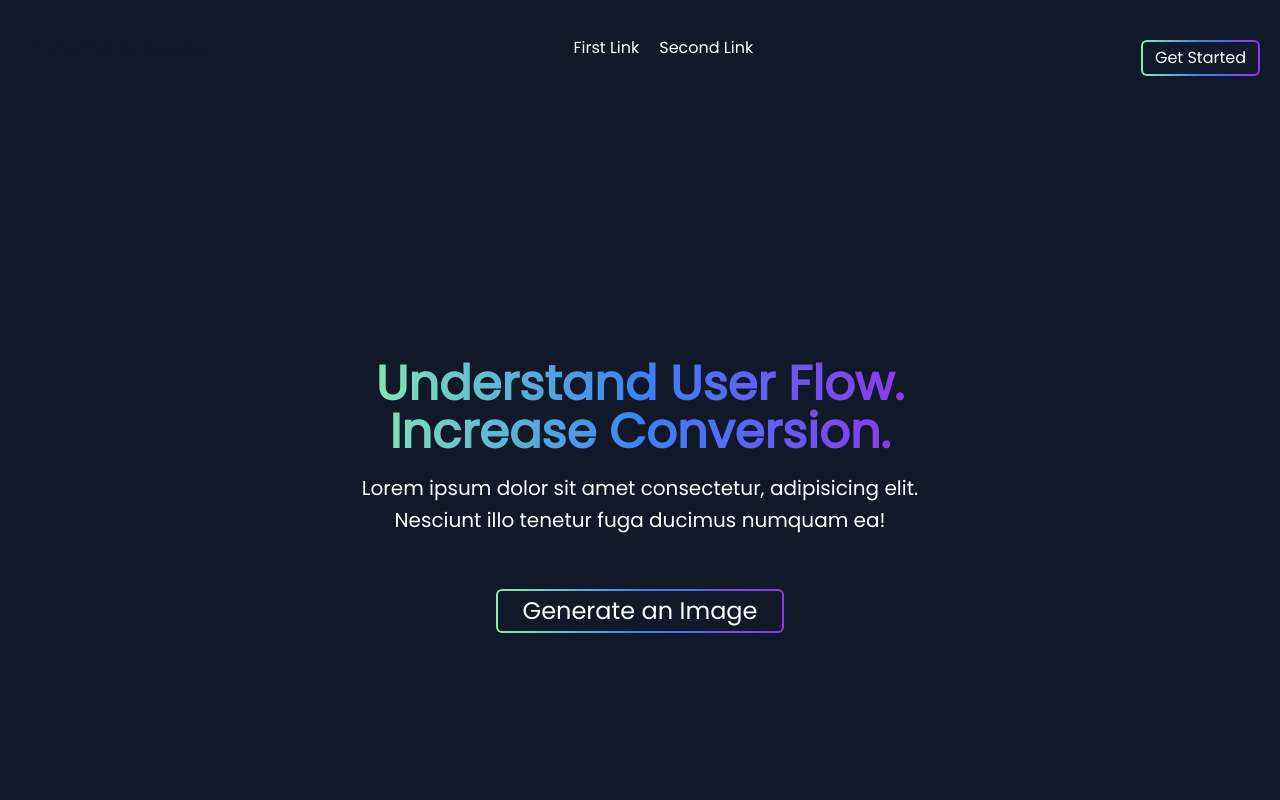
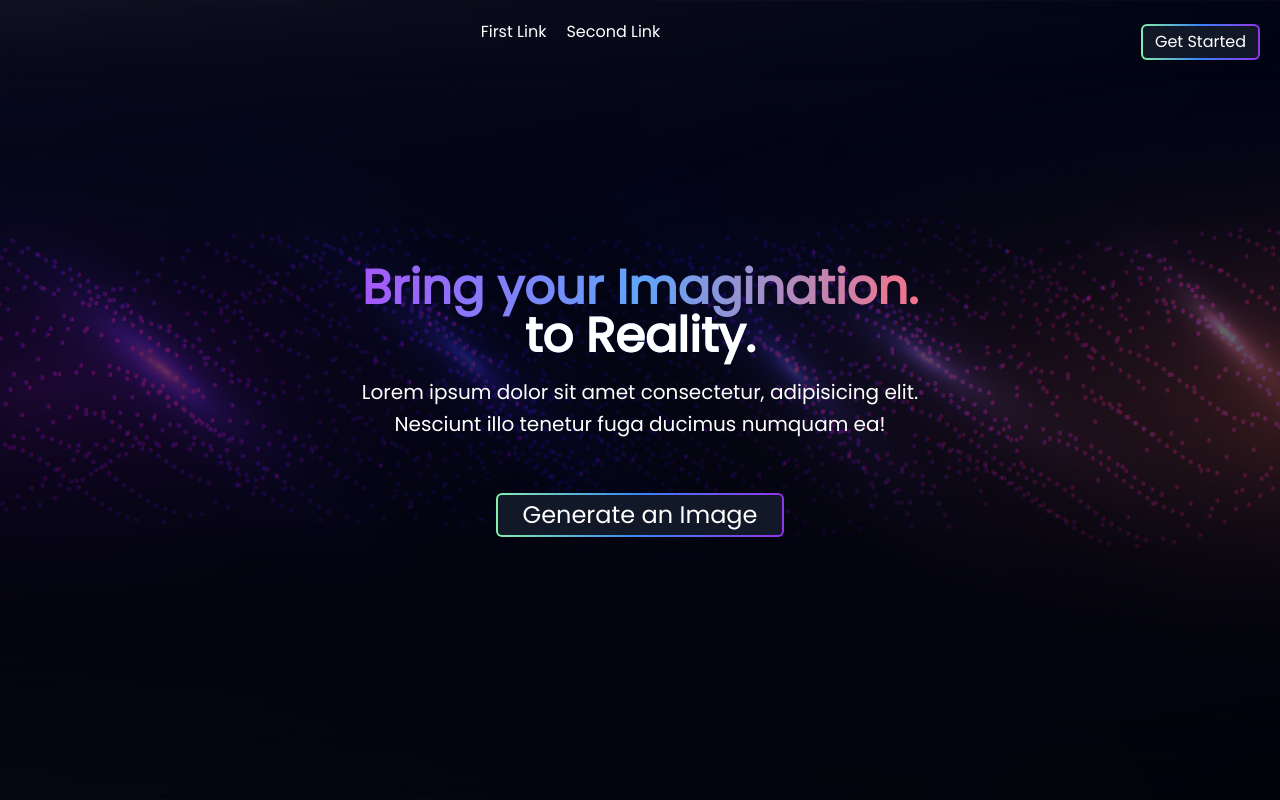
Before and after one commit to TigerEngine124/AI_Image_Generator, a Next.js app: page / in a window 1280 px wide. Shown: the top 800 px of the page. Built offline with nearby package versions, Linux system fonts and the light colour scheme.

Commit message:
push to laptop

```diff
--- a/containers/About.tsx
+++ b/containers/About.tsx
@@ -17,7 +17,7 @@ const cardData = [
 
 const About = () => {
     return (
-        <section className="w-screen h-full text-white bg-gray-900">
+        <section className="w-screen h-full text-white">
             <div className="flex flex-col justify-evenly items-center">
                 <h1 className="text-3xl font-extrabold text-transparent sm:text-5xl bg-clip-text bg-gradient-to-r from-green-300 via-blue-500 to-purple-600">
                 Our Features.
--- /dev/null
+++ b/containers/Blob.tsx
@@ -0,0 +1,7 @@
+import React from "react";
+
+const BlobAnimation = () => {
+  return <div></div>;
+};
+
+export default BlobAnimation;
--- a/containers/Hero.tsx
+++ b/containers/Hero.tsx
@@ -1,32 +1,33 @@
-import Link from 'next/link';
-import React, { useState } from 'react';
+import Link from "next/link";
+import React, { useState } from "react";
+import styles from "../styles/Home.module.css";
 
 const Hero = () => {
   return (
-  		<section className="w-screen text-white bg-gray-900">
+    <section
+      id={styles.heroBackground}
+      className="w-screen text-white"
+    >
       <div className="px-4 py-32 mx-auto max-w-screen-xl lg:h-screen lg:items-center lg:flex">
         <div className="max-w-3xl mx-auto text-center">
-      	      		<h1 className="text-3xl font-extrabold text-transparent sm:text-5xl bg-clip-text bg-gradient-to-r from-green-300 via-blue-500 to-purple-600">
-        			Understand User Flow.
-
-                		<span className="sm:block">
-                		  Increase Conversion.
-                		</span>
+          <h1 id={styles.heroText} className="text-3xl font-extrabold text-transparent sm:text-5xl bg-clip-text bg-gradient-to-r from-purple-500 via-blue-400 to-rose-400">
+            Bring your Imagination.
+            <span className="sm:block text-white">to Reality.</span>
           </h1>
 
           <p className="max-w-xl mx-auto mt-4 sm:leading-relaxed sm:text-xl">
-        			Lorem ipsum dolor sit amet consectetur, adipisicing elit. Nesciunt illo tenetur fuga ducimus numquam ea!
+            Lorem ipsum dolor sit amet consectetur, adipisicing elit. Nesciunt
+            illo tenetur fuga ducimus numquam ea!
           </p>
 
           <div className="flex flex-wrap justify-center mt-8 gap-4">
-					   <div className='mt-5 p-[2px] w-1/2 flex flex-row justify-center items-center bg-gradient-to-r from-green-300 via-blue-500 to-purple-600 rounded-md hover:shadow-[-1px_1px_5px] hover:shadow-green-300'>
+            <div className="mt-5 p-[2px] w-1/2 flex flex-row justify-center items-center bg-gradient-to-r from-green-300 via-blue-500 to-purple-600 rounded-md hover:shadow-[-1px_1px_5px] hover:shadow-green-300">
               <Link href="/generate">
                 <button className="w-full items-center border-0 py-1 px-3 focus:outline-none rounded md:mt-0 bg-gray-900 text-2xl">
                   Generate an Image
                 </button>
               </Link>
             </div>
-
 
             {/* <a className="block w-full px-12 py-3 text-sm font-medium text-white bg-blue-600 border border-blue-600 rounded sm:w-auto active:text-opacity-75 hover:bg-transparent hover:text-white focus:outline-none focus:ring" href="/get-started">
             			Get Started
@@ -40,6 +41,6 @@ const Hero = () => {
       </div>
     </section>
   );
-}
+};
 
 export default Hero;
--- a/containers/Navbar.tsx
+++ b/containers/Navbar.tsx
@@ -1,18 +1,19 @@
-import React from 'react';
-import Link from 'next/link';
+import React from "react";
+import Link from "next/link";
+import styles from '../styles/Home.module.css';
 
 const Navbar = () => {
   return (
-		<header className="text-white bg-gray-900 body-font w-screen">
+    <header id={styles.navbarBackground} className="text-white body-font w-screen">
       <div className="container mx-auto flex flex-wrap p-5 flex-col md:flex-row items-center">
-			<a className="flex title-font font-medium items-center text-gray-900 mb-4 md:mb-0">
+        {/* <a className="flex title-font font-medium items-center text-gray-900 mb-4 md:mb-0">
           <span className="ml-3 text-xl">Tailwind Snippets</span>
-			</a>
+        </a> */}
         <nav className="md:ml-auto md:mr-auto flex flex-wrap items-center text-base justify-center">
           <a className="mr-5 hover:text-green-300">First Link</a>
           <a className="mr-5 hover:text-green-300">Second Link</a>
         </nav>
-			<div className='mt-5 p-[2px] bg-gradient-to-r from-green-300 via-blue-500 to-purple-600 rounded-md hover:shadow-[-1px_1px_5px] hover:shadow-green-300'>
+        <div className="mt-5 p-[2px] bg-gradient-to-r from-green-300 via-blue-500 to-purple-600 rounded-md hover:shadow-[-1px_1px_5px] hover:shadow-green-300">
           <Link href="/generate">
             <button className="inline-flex items-center border-0 py-1 px-3 focus:outline-none rounded text-base md:mt-0 bg-gray-900">
               Get Started
@@ -22,6 +23,6 @@ const Navbar = () => {
       </div>
     </header>
   );
-}
+};
 
 export default Navbar;
--- a/styles/Home.module.css
+++ b/styles/Home.module.css
@@ -7,15 +7,14 @@
   align-items: center;
 }
 
-/* @media (prefers-color-scheme: dark) {
-  .card,
-  .footer {
-    border-color: #222;
-  }
-  .code {
-    background: #111;
-  }
-  .logo img {
-    filter: invert(1);
-  }
-} */
+#navbarBackground {
+  background: rgb(0 0 0 / 0.1);
+  backdrop-filter: blur(10px);
+  -webkit-backdrop-filter: blur(10px);
+  position: fixed;
+  bottom: 90%;
+}
+
+#heroText h1 {
+  text-shadow: -1px 1px 1px white;
+}
--- a/styles/globals.css
+++ b/styles/globals.css
@@ -22,7 +22,13 @@ html,
 body {
   padding: 0;
   margin: 0;
-  background-color: rgb(17 24 39);
+  /* background-color: rgb(17 24 39); */
+  background-image: linear-gradient(rgb(0 0 0 / 0.5),rgb(0 0 0 / 0.8)), url(../public/hero_bg.jpeg);
+  background-size: cover;
+  background-position: center;
+  background-repeat: no-repeat;
+  background-attachment: fixed;
+
   color: white;
 }
 
```
Also changed, not shown: pages/generate/index.tsx (+49 -34 lines), public/hero_bg.jpeg (added). Lines whose indentation alone changed are shown as unchanged.
